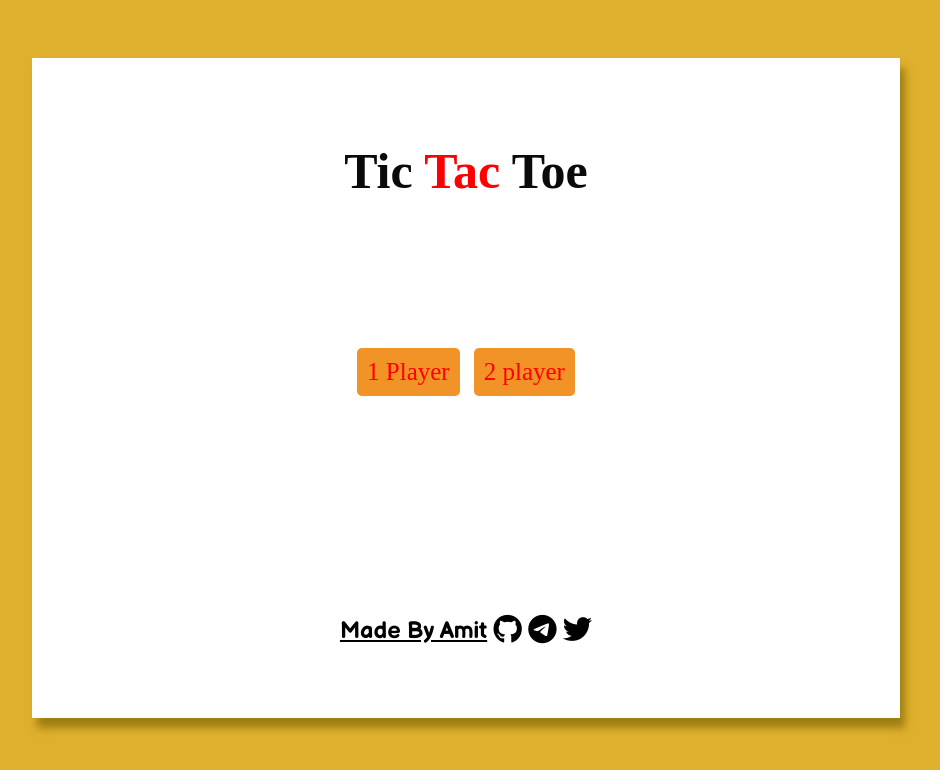
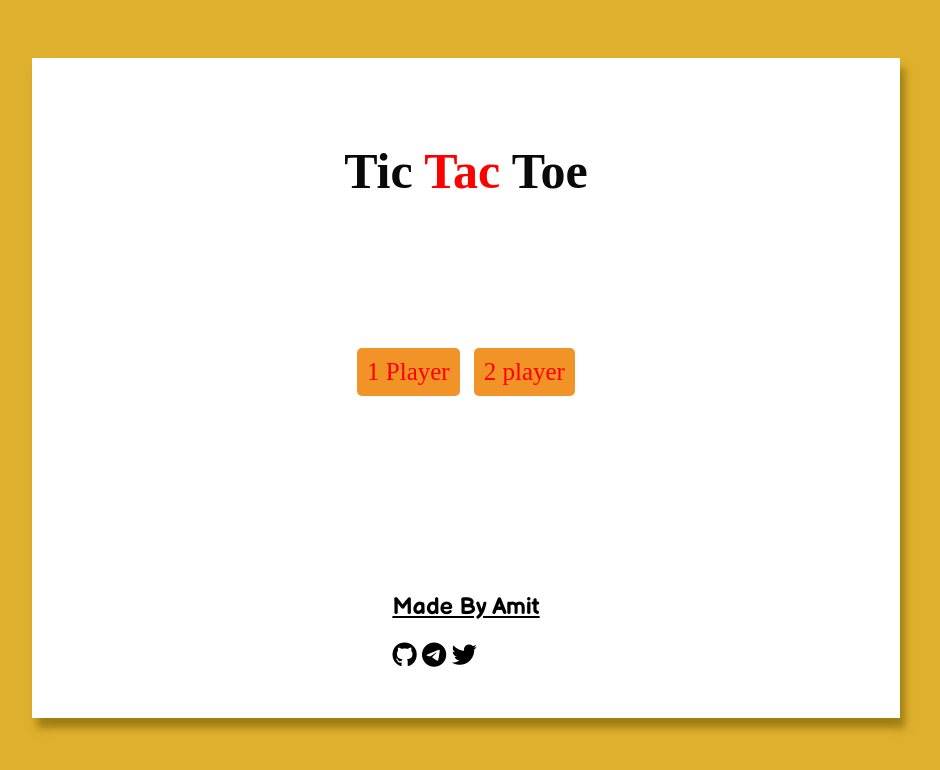
Before and after one commit to amit-y11/tic_tac_toe, a plain HTML site: page index.html in a window 1280 px wide. Shown: the whole page, without its empty margins (174-1114 px from the left). Drawn offline with Linux system fonts and the light colour scheme; a web font is replaced by a local one.

Commit message:
Update index.html

```diff
--- a/index.html
+++ b/index.html
@@ -30,7 +30,7 @@
             </div>
         </div>
         <div class="footer">
-            <h3><u>Made By Amit</u> <a href="https://github.com/amit-y11" target="_blank"><i class="fa fa-github fa-lg" aria-hidden="true"></i></a> <a href="https://telegram.dog/amit_y11" target="_blank"><i class="fa fa-telegram fa-lg" aria-hidden="true"></i></a> <a href="https://twitter.com/amit_y11" target="_blank"><i class="fa fa-twitter fa-lg" aria-hidden="true"></i></a></h3>
+            <h3><u>Made By Amit</u> </h3><div class="icons" style="align-self: center;"><a href="https://github.com/amit-y11" target="_blank"><i class="fa fa-github fa-lg" aria-hidden="true"></i></a> <a href="https://telegram.dog/amit_y11" target="_blank"><i class="fa fa-telegram fa-lg" aria-hidden="true"></i></a> <a href="https://twitter.com/amit_y11" target="_blank"><i class="fa fa-twitter fa-lg" aria-hidden="true"></i></a></div>
         </div>
     </div>
     <div class="game-container" id="game-container">
```
